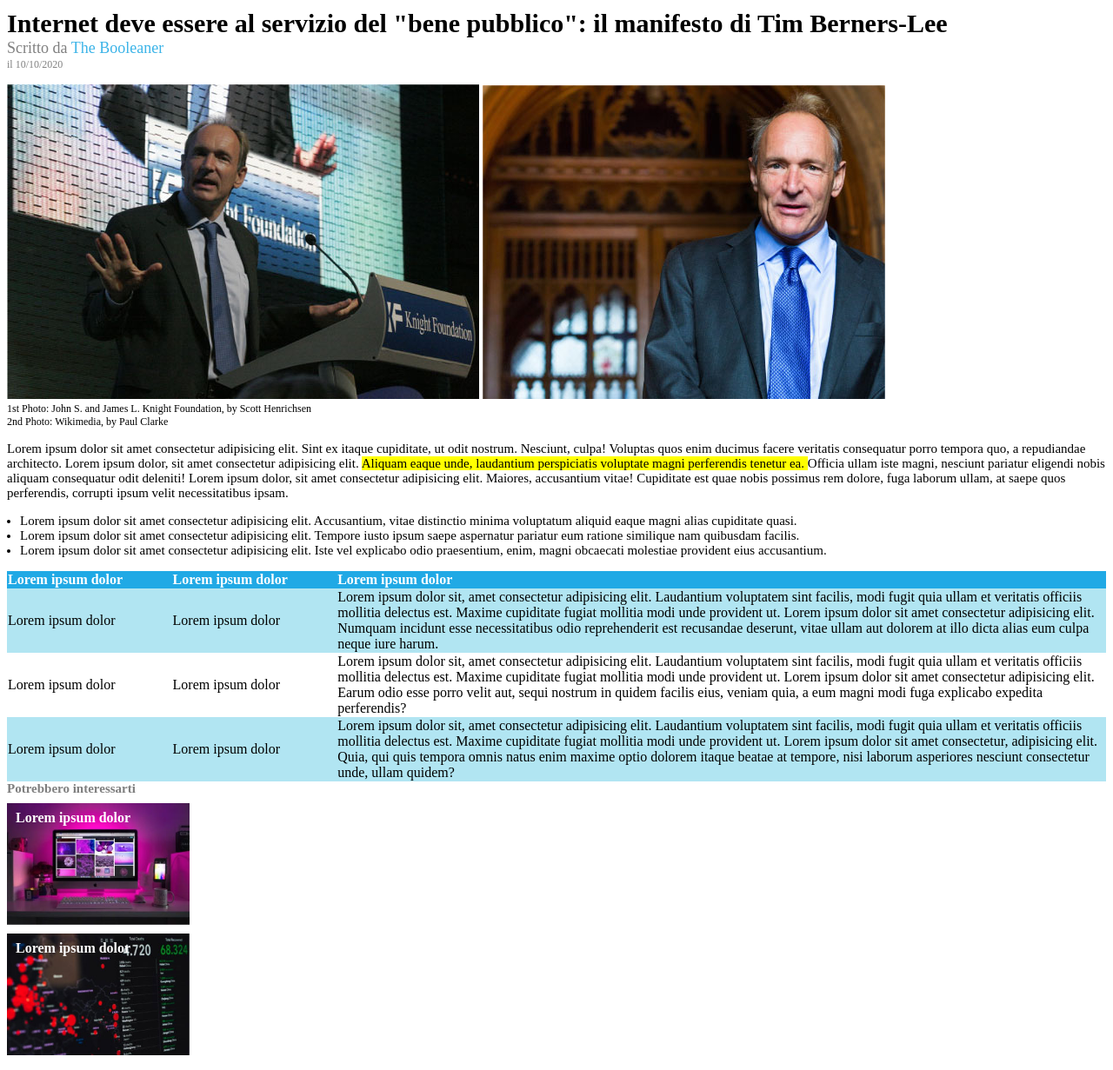
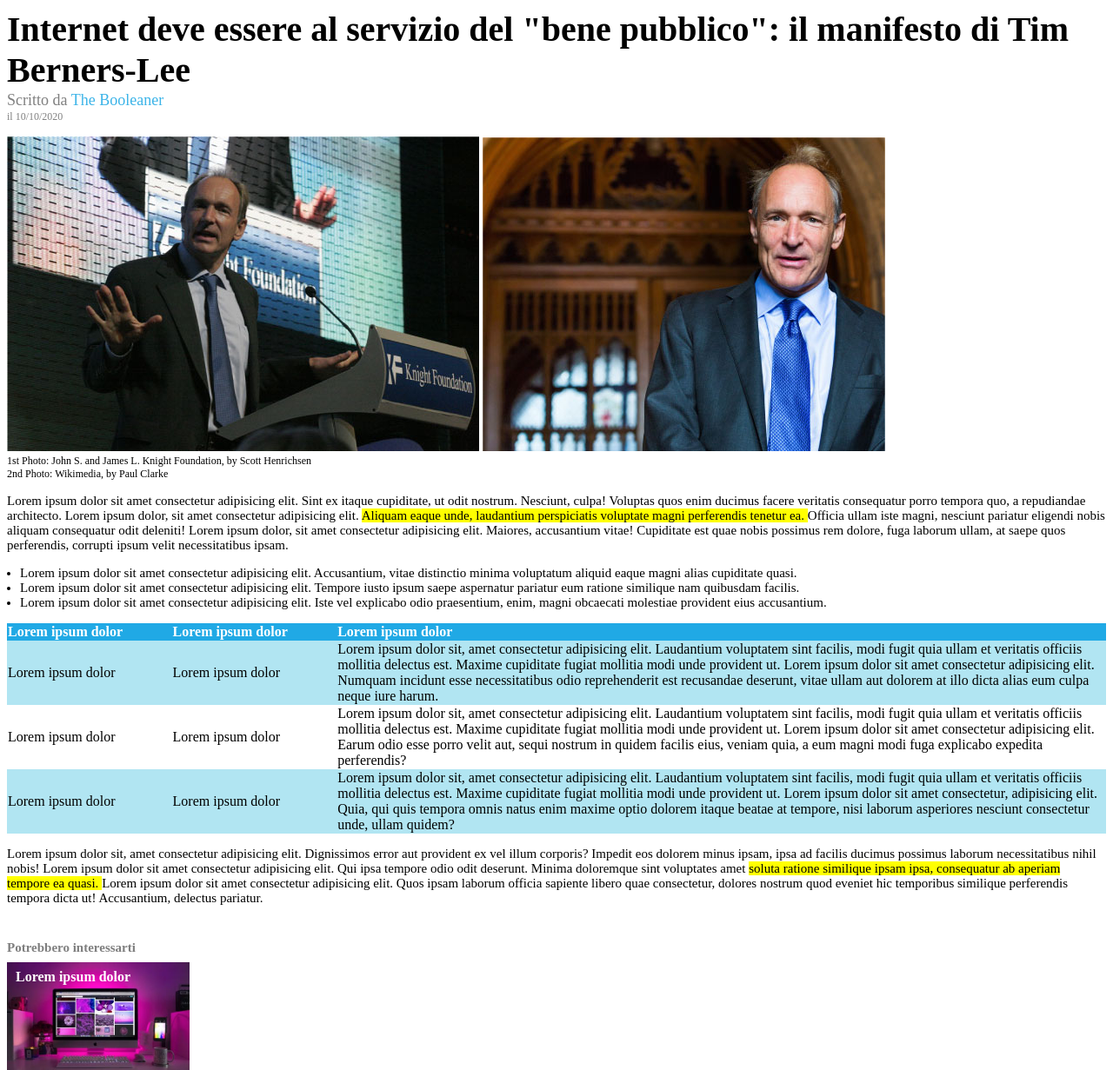
Before and after one commit to SimonaMartinucci/html-css-booleaner, a plain HTML site: page index.html in a window 1280 px wide. Shown: the part 100-1331 px from the top of the page at 87% size. Drawn offline with Linux system fonts and the light colour scheme.

Commit message:
completed

```diff
--- a/css/style.css
+++ b/css/style.css
@@ -21,7 +21,7 @@ header {
 
 /* main */
 h1 {
-    font-size: 30px;
+    font-size: 40px;
     font-weight: 900;
     margin-top: 10px;
     margin-bottom: 1px;
@@ -102,6 +102,7 @@ table {
     font-size: 15px;
     font-weight: 600;
     color: rgb(127, 127, 127);
+    margin-top: 40px;
 }
 
 #image-footer-one {
--- a/index.html
+++ b/index.html
@@ -108,7 +108,15 @@
             </table>
         </section>
 
-
+        <section>
+            <p class="text">
+                Lorem ipsum dolor sit, amet consectetur adipisicing elit. Dignissimos error aut provident ex vel illum corporis? Impedit eos dolorem minus ipsam, ipsa ad facilis ducimus possimus laborum necessitatibus nihil nobis!
+                Lorem ipsum dolor sit amet consectetur adipisicing elit. Qui ipsa tempore odio odit deserunt. Minima doloremque sint voluptates amet
+                <span class="highlight">soluta ratione similique ipsam ipsa, consequatur ab aperiam tempore ea quasi.
+                </span>
+                Lorem ipsum dolor sit amet consectetur adipisicing elit. Quos ipsam laborum officia sapiente libero quae consectetur, dolores nostrum quod eveniet hic temporibus similique perferendis tempora dicta ut! Accusantium, delectus pariatur.
+            </p>
+        </section>
     </main>
 
     <!-- parte finale -->
```
